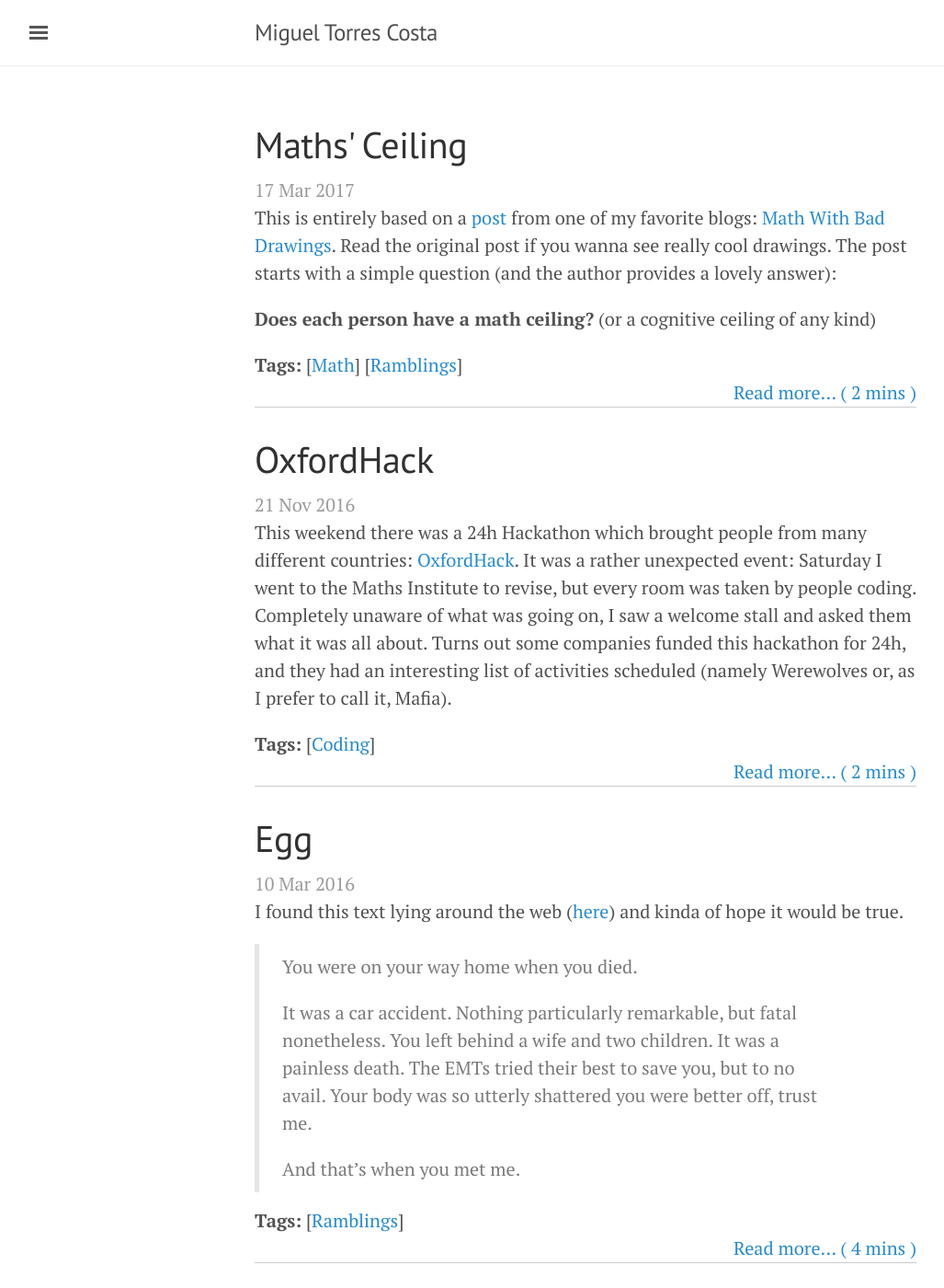
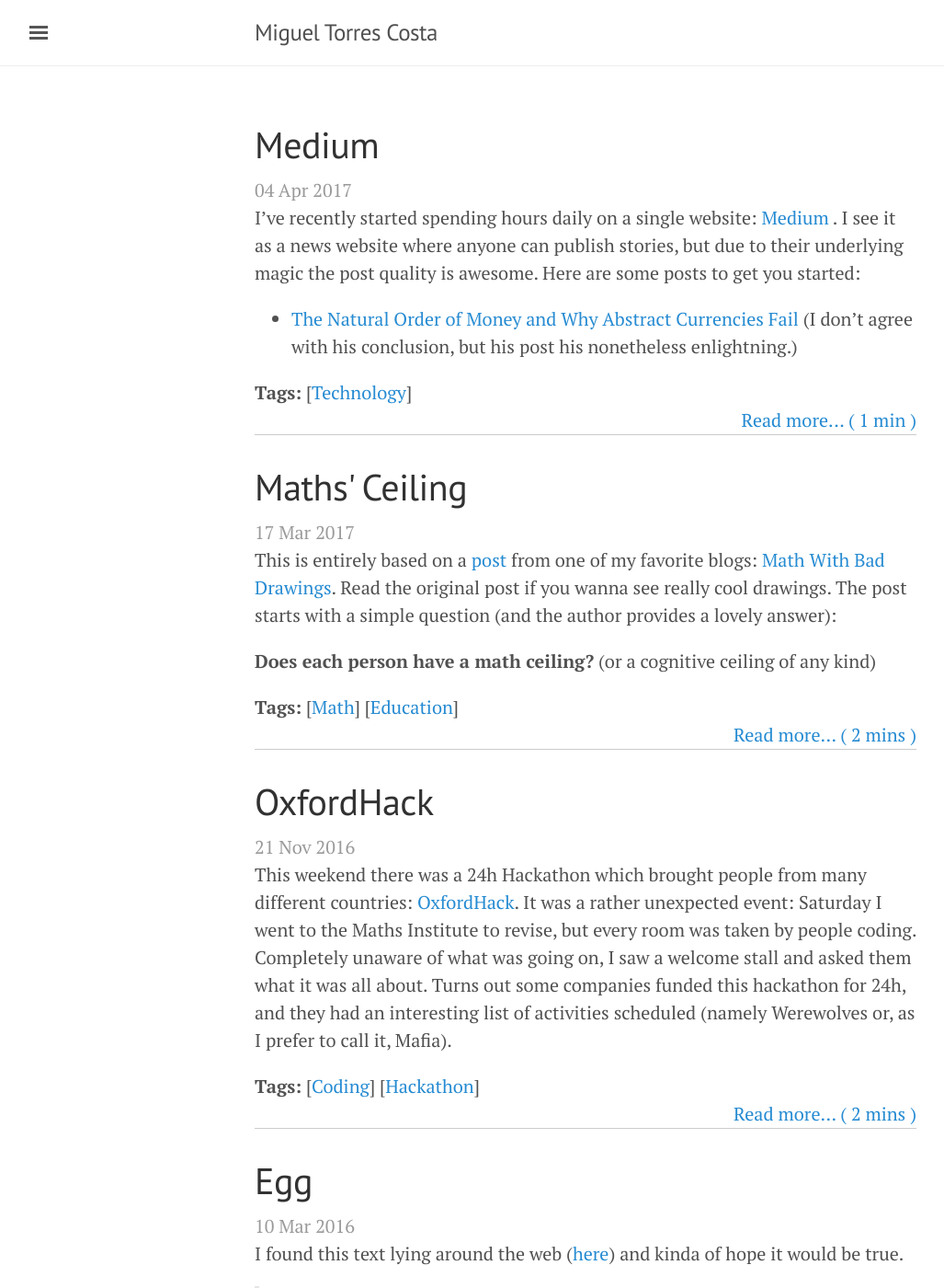
Before and after one commit to migueltorrescosta/migueltorrescosta.github.io, a Jekyll site: the page built from page_Posts.md, in a window 1280 px wide and 1400 px high. Shown: the whole window at 92% size, without its empty margins (3-1030 px from the left). Built offline with Jekyll 4.4.1, drawn with Linux system fonts in a browser that asks for light colours; nearby versions of some CDN libraries; formulas are drawn with MathJax 3.

Commit message:
Added a new post and changed some tags

```diff
--- a/_posts/2016-11-21-oxford-hack.md
+++ b/_posts/2016-11-21-oxford-hack.md
@@ -1,7 +1,7 @@
 ---
 layout: post
 title: OxfordHack
-category: [Coding]
+category: [Coding,Hackathon]
 ---
 
 This weekend there was a 24h Hackathon which brought people from many different countries: [OxfordHack](http://www.oxfordhack.com/). It was a rather unexpected event: Saturday I went to the Maths Institute to revise, but every room was taken by people coding. Completely unaware of what was going on, I saw a welcome stall and asked them what it was all about. Turns out some companies funded this hackathon for 24h, and they had an interesting list of activities scheduled (namely Werewolves or, as I prefer to call it, Mafia).
--- a/_posts/2017-03-17-Maths'-Ceiling.md
+++ b/_posts/2017-03-17-Maths'-Ceiling.md
@@ -1,7 +1,7 @@
 ---
 layout: post
 title: Maths' Ceiling
-category: [Math,Ramblings]
+category: [Math,Education]
 ---
 
 This is entirely based on a [post](https://mathwithbaddrawings.com/2015/04/08/the-math-ceiling-wheres-your-cognitive-breaking-point/) from one of my favorite blogs: [Math With Bad Drawings](https://mathwithbaddrawings.com). Read the original post if you wanna see really cool drawings. The post starts with a simple question (and the author provides a lovely answer):
--- /dev/null
+++ b/_posts/2017-04-04-Medium.md
@@ -0,0 +1,11 @@
+---
+layout: post
+title: Medium
+category: [Technology]
+published: true
+---
+
+I've recently started spending hours daily on a single website: [Medium](https://medium.com) . I see it as a news website where anyone can publish stories, but due to their underlying magic the post quality is awesome. Here are some posts to get you started:
+
+- [The Natural Order of Money and Why Abstract Currencies Fail](https://medium.com/@roysebag/the-natural-order-of-money-and-why-abstract-currencies-fail-aad5f9f8cf89)
+(I don't agree with his conclusion, but his post his nonetheless enlightning.)
```
Also changed, not shown: _posts/2015-10-24-gresearch.md (+1 -1 lines), _posts/2017-02-20-Simpson's-Paradox.md (+1 -1 lines).
